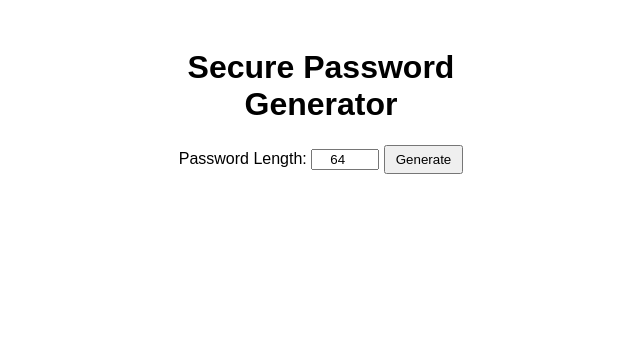
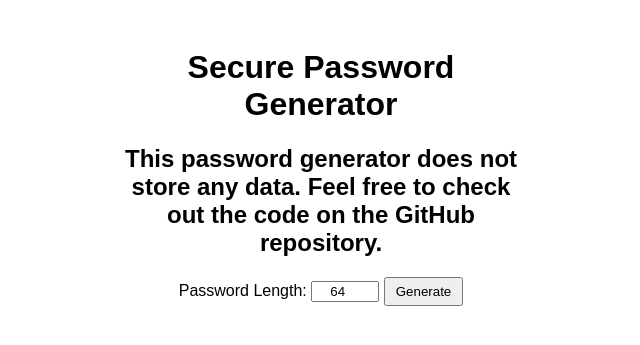
Before and after one commit to gmoseley/password-generator-app, a Flask app: page / in a window 1280 px wide. Shown: the top 345 px of the page, without its empty margins (319-959 px from the left). Run offline with Flask 3, Linux system fonts and the light colour scheme.

Commit message:
Update index.html

```diff
--- a/templates/index.html
+++ b/templates/index.html
@@ -13,6 +13,7 @@
 <body>
     <div class="container">
         <h1>Secure Password Generator</h1>
+        <h2>This password generator does not store any data. Feel free to check out the code on the GitHub repository.</h2>
         <form id="passwordForm">
             <label for="length">Password Length:</label>
             <input type="number" id="length" name="length" value="64" min="4" max="128">
```
